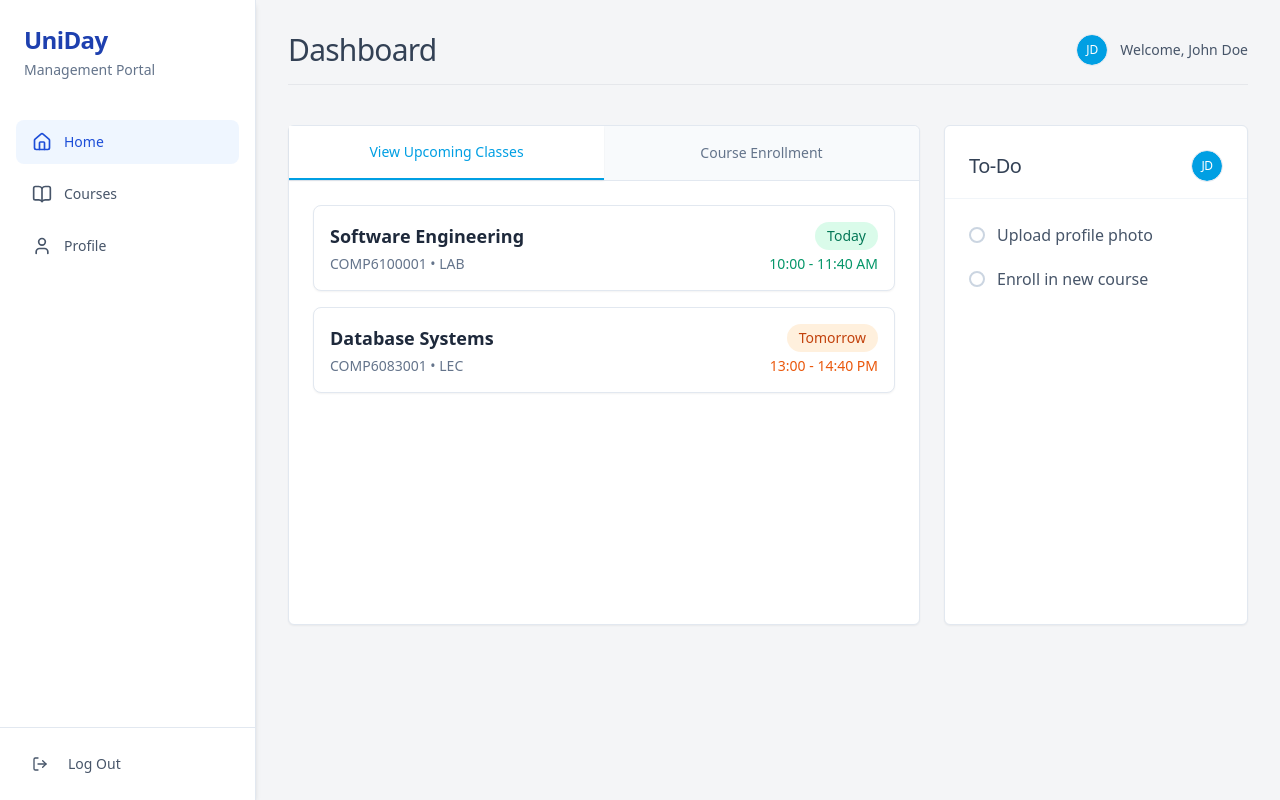
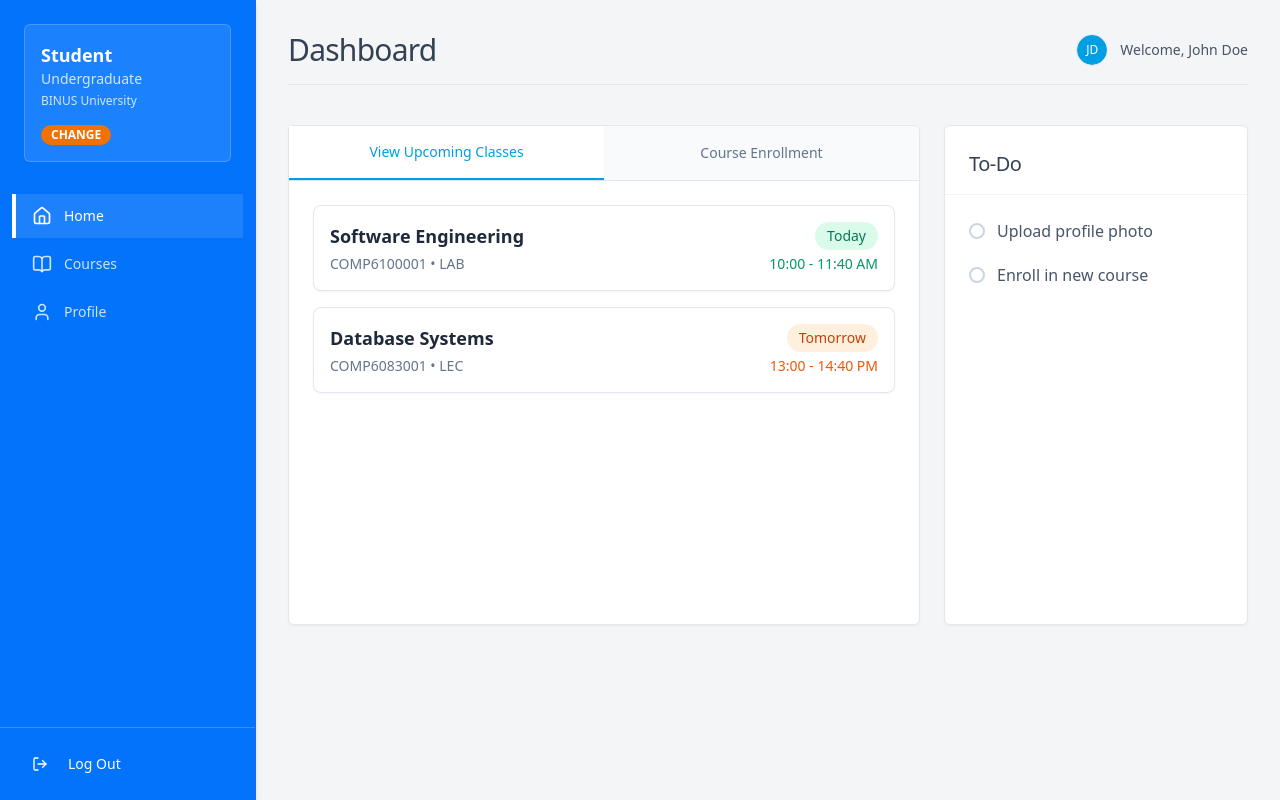
Before and after one commit to CannyCeles/UniDay, a React (Vite) app in the folder frontend/: page /home in a window 1280 px wide. Built offline with nearby package versions, Linux system fonts and the light colour scheme.

Commit message:
style improvement

```diff
--- a/frontend/src/components/SideBar.tsx
+++ b/frontend/src/components/SideBar.tsx
@@ -1,6 +1,7 @@
 import { LogOut, Home, User, BookOpen } from "lucide-react";
 import { useNavigate, useLocation } from "react-router-dom";
 import { Button } from "@/components/ui/button";
+import { Badge } from "@/components/ui/badge";
 
 export default function Sidebar() {
   const navigate = useNavigate();
@@ -18,23 +19,29 @@
   ];
 
   return (
-    <div className="flex flex-col h-full bg-white border-r border-slate-200">
-      <div className="p-6">
-        <h2 className="text-2xl font-bold text-blue-800 tracking-tight">UniDay</h2>
-        <p className="text-sm text-slate-500 mt-1">Management Portal</p>
+    <div className="flex flex-col h-full bg-[#0373fc] text-white border-r border-blue-600">
+      <div className="p-6 pb-2">
+        <div className="bg-white/10 rounded-md p-4 mb-4 border border-white/20">
+          <h3 className="font-semibold text-lg text-white">Student</h3>
+          <p className="text-white/80 text-sm">Undergraduate</p>
+          <p className="text-white/80 text-xs mt-1">BINUS University</p>
+          <div className="mt-3">
+             <Badge className="bg-[#f17105] hover:bg-[#d66405] text-white text-xs border-0">CHANGE</Badge>
+          </div>
+        </div>
       </div>
 
-      <nav className="flex-1 px-4 space-y-2 mt-4">
+      <nav className="flex-1 px-3 space-y-1 mt-2">
         {navItems.map((item) => {
           const isActive = location.pathname.includes(item.path);
           return (
             <button
               key={item.path}
               onClick={() => navigate(item.path)}
-              className={`flex items-center w-full px-4 py-3 text-sm font-medium rounded-lg transition-colors ${
+              className={`flex items-center w-full px-4 py-3 text-sm font-medium transition-all ${
                 isActive
-                  ? "bg-blue-50 text-blue-700"
-                  : "text-slate-600 hover:bg-slate-50 hover:text-slate-900"
+                  ? "bg-white/10 text-white border-l-4 border-white"
+                  : "text-white/80 border-l-4 border-transparent hover:bg-white/5 hover:text-white"
               }`}
             >
               {item.icon}
@@ -44,10 +51,10 @@
         })}
       </nav>
 
-      <div className="p-4 border-t border-slate-200">
+      <div className="p-4 border-t border-white/20">
         <Button
           variant="ghost"
-          className="w-full flex items-center justify-start text-slate-600 hover:text-red-600 hover:bg-red-50"
+          className="w-full flex items-center justify-start text-white hover:text-white hover:bg-white/10"
           onClick={handleLogout}
         >
           <LogOut className="w-5 h-5 mr-3" />
--- a/frontend/src/pages/HomePage.tsx
+++ b/frontend/src/pages/HomePage.tsx
@@ -20,7 +20,6 @@
         </div>
       </header>
 
-      {/* We only show the welcome name if there's an actual active dashboard view context, keeping it minimal to match the provided image reference. */}
 
       <div className="grid grid-cols-1 md:grid-cols-3 gap-6 pt-4">
         <div className="md:col-span-2">
@@ -83,10 +82,6 @@
             <CardHeader className="border-b border-slate-100 pb-4">
               <CardTitle className="text-xl font-normal text-slate-700 flex justify-between items-center">
                 To-Do
-                <Avatar className="h-8 w-8 border border-slate-200">
-                  <AvatarImage src="" />
-                  <AvatarFallback className="bg-[#009FE3] text-white text-xs">JD</AvatarFallback>
-                </Avatar>
               </CardTitle>
             </CardHeader>
             <CardContent className="pt-6">
```
